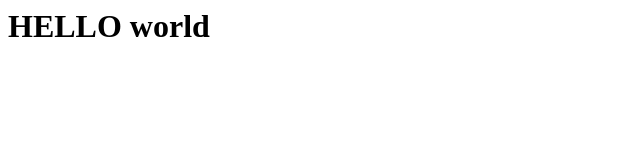
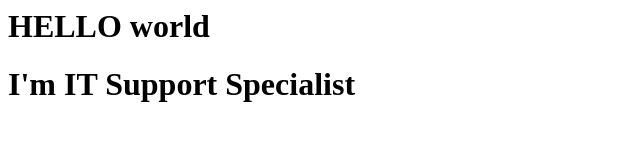
Before and after one commit to calvin-sirimase/kelvincode.github.io, a plain HTML site: page index.html in a window 1280 px wide. Shown: the whole page, without its empty margins (0-640 px from the left). Drawn offline with Linux system fonts and the light colour scheme.

Commit message:
Update index.html

```diff
--- a/index.html
+++ b/index.html
@@ -1 +1,2 @@
 <h1>HELLO world</h1>
+<h1>I'm IT Support Specialist</h1>
```
